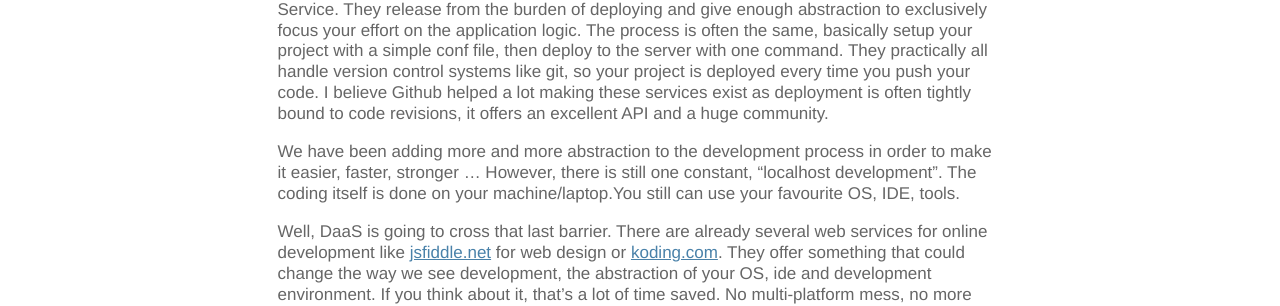
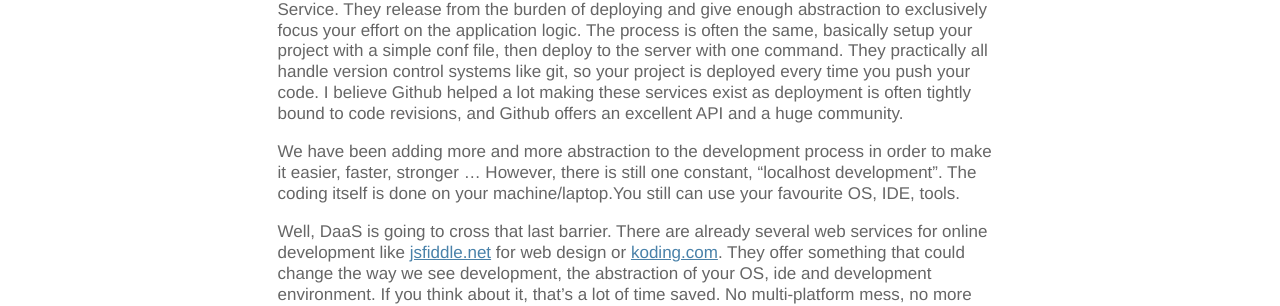
Before and after one commit to blob42/oldblog, a Jekyll site: the page built from _posts/2012-04-29-Development-as-a-Service.markdown, in a window 1280 px wide. Shown: the part 860-1166 px from the top of the page. Built offline with Jekyll 4.4.1, drawn with Linux system fonts in a browser that asks for light colours; Markdown is read by kramdown in place of the engine named in the settings; comment, search, counter and statistics services are not loaded; some of the changed text lies outside the part shown.

Commit message:
text fix

```diff
--- a/_posts/2012-04-29-Development-as-a-Service.markdown
+++ b/_posts/2012-04-29-Development-as-a-Service.markdown
@@ -31,7 +31,7 @@ They release from the burden of deploying and give enough abstraction to exclusi
 The process is often the same, basically setup your project with a simple conf file, then deploy to the server with one command.
 They practically all handle version control systems like git,
 so your project is deployed every time you push your code.
-I believe Github helped a lot making these services exist as deployment is often tightly bound to code revisions, it offers an excellent API and a huge community.
+I believe Github helped a lot making these services exist as deployment is often tightly bound to code revisions, and Github offers an excellent API and a huge community.
 
 
 We have been adding more and more abstraction to the development process in order to make it easier, faster, stronger ...
```
